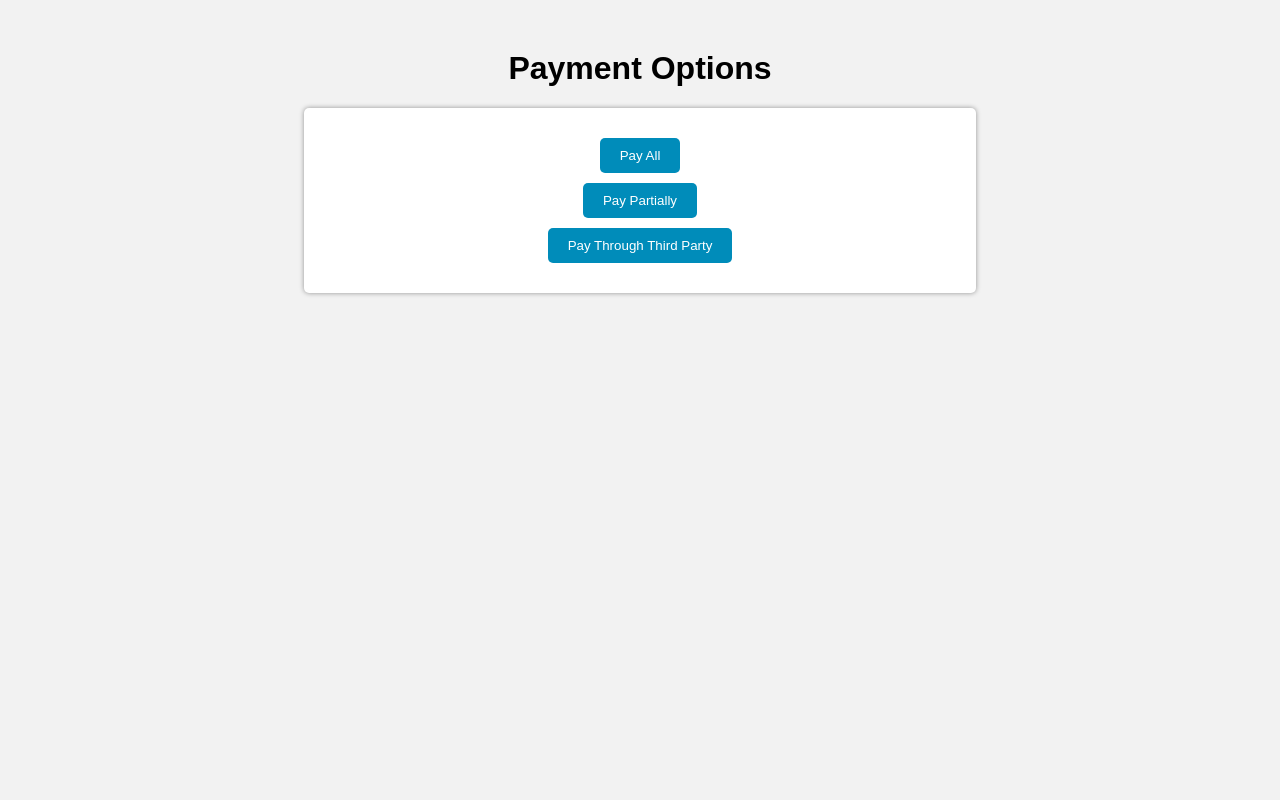
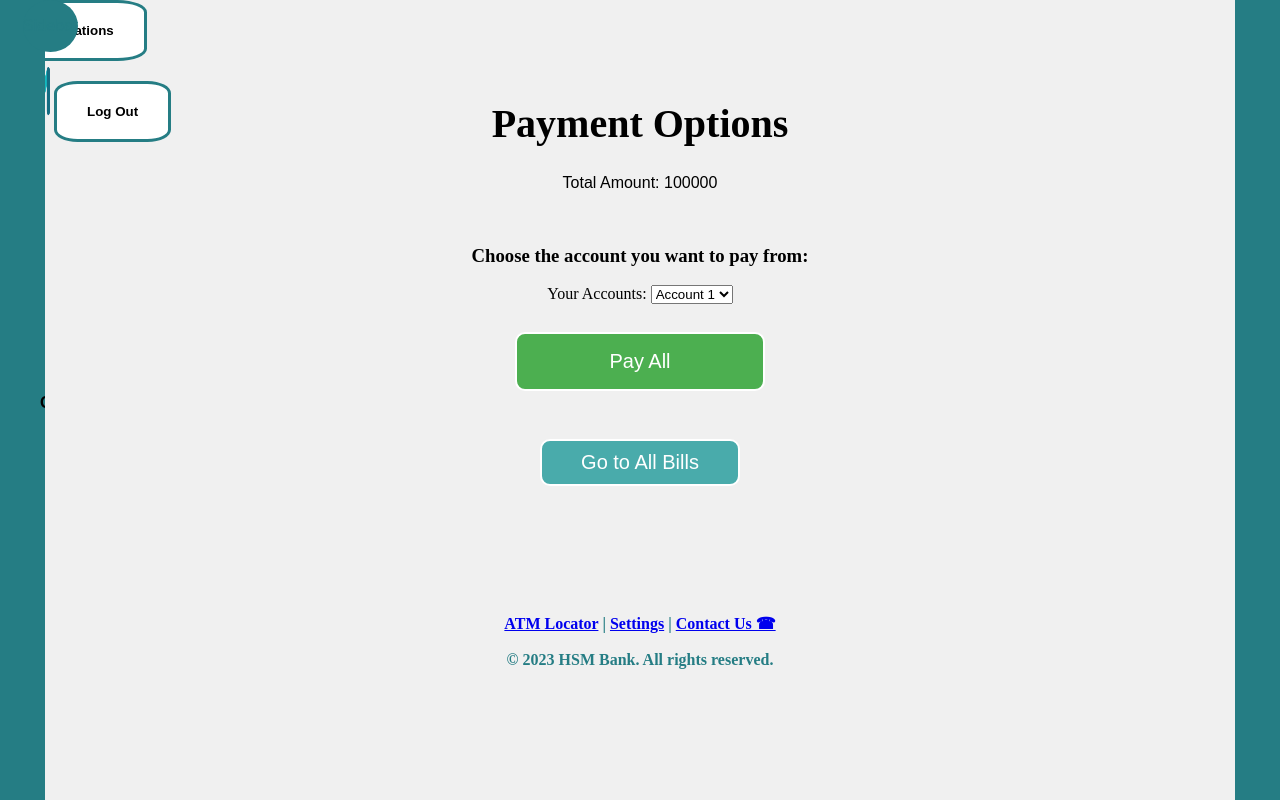
Before and after one commit to software-engineering-2023/HSM, a website: page bankApp/client/pay.html in a window 1280 px wide. Drawn offline with Linux system fonts and the light colour scheme.

Commit message:
pay.html and instbill.html done

```diff
--- a/bankApp/client/pay.html
+++ b/bankApp/client/pay.html
@@ -1,34 +1,30 @@
 <!DOCTYPE html>
 <html>
 <head>
+	<link rel="stylesheet" href="../universalstyles.css">
 	<title>Payment Options</title>
 	<style>
-		body {
-			font-family: Arial, sans-serif;
-			background-color: #f2f2f2;
-		}
-		h1 {
+
+	  .pay {
+			margin-top: 10px;
+			margin-bottom: 20px;
+			padding:16px 21px;
+			background-color: #4CAF50;
+			border: 2px solid white;
+			display: inline;
+			color: white;
+			width: 250px;
+			font-size: 20px;
+			cursor:pointer;
 			text-align: center;
-			margin-top: 50px;
-		}
-		.container {
-			margin: auto;
-			width: 50%;
-			background-color: white;
-			padding: 20px;
-			border-radius: 5px;
-			box-shadow: 0px 0px 5px 0px rgba(0,0,0,0.4);
-		}
-		button {
-			display: block;
-			margin: 10px auto;
-			background-color: #008CBA;
-			color: white;
-			border-radius: 5px;
-			padding: 10px 20px;
-			border: none;
-			cursor: pointer;
-		}
+			align-content: center;
+			border-radius: 10px;
+      }
+
+	  .pay:hover {
+			background-color: #5ddb61;
+      }
+
 		button:active {
 			transform: translateY(2px);
 			box-shadow: none;
@@ -42,30 +38,103 @@
 			width: 35%;
 			height: 10%;
 		}
-		.cancel-btn {
-			background-color: #f44336;
-		}
+
 	</style>
 </head>
 <body>
-	<h1>Payment Options</h1>
-	<div class="container">
-		<button>Pay All</button>
-		<button onclick="document.getElementById('partialPayment').style.display = 'block';">Pay Partially</button>
-		<button onclick="document.getElementById('thirdParty').style.display = 'block';">Pay Through Third Party</button>
-		<div id="partialPayment" style="display: none;">
-			<label for="partialAmount">How much do you want to pay?</label>
-			<input type="number" id="partialAmount" name="partialAmount" placeholder="Enter amount in EGP" min="0" step="1">
-			<button onclick="document.getElementById('partialPayment').style.display = 'none';">Submit</button>
-			<button class="cancel-btn" onclick="document.getElementById('partialPayment').style.display = 'none';">Cancel</button>
+    <header>
+
+        <div class="header">
+            <div class="dropdown">
+                <button class="notification-button" onclick="window.location='notifications.html'">Notifications</button>
+                <div class="dropdown-content">
+                    <a href="#">Announcement: Updated terms and conditions</a>
+                    <a href="#">Reminder: Pay electricity bill</a>
+                    <a href="#">Issue Resolution: Thank you for reaching out to be...</a>
+                </div>
+            </div>
+
+            <img id="logo" src="../logo_text.png" alt="Logo">
+
+            <button class="logout-button" onclick="window.location='../loginPage.html'">Log Out</button>
+        </div>
+
+        <div class="sidebar" id="sidebar-id">
+            <ul>
+                <br><br><br><br>
+                <li><a href="client.html">Home</a></li>
+                <br>
+                <li><a href="transfer.html">Transfer</a></li>
+                <br>
+                <li><a href="accounts.html">Accounts</a></li>
+                <br>
+                <li><a href="loan.html">Loans</a></li>
+                <br>
+                <li><a href="cards.html">Cards</a></li>
+                <br>
+                <li><a href="viewReminders.html">Reminders</a></li>
+                <br>
+                <li><a href="bills.html">Bills</a></li>
+                <br><br><br>
+                <li><a href="../loginPage.html">Log Out</a></li>
+            </ul>
+        </div>
+        <button class="sidebar-button" id="sidebar-button-id">Sidebar</button>
+
+        </div>
+
+    </header>
+
+    <main class="main-area">
+		<body>
+	<div style="text-align: center;">
+	<h1 style="color: black; font-weight: bold; font-family: 'Times New Roman', Times, serif; font-size: 40px;">Payment Options</h1>
+
+	<p>Total Amount: 100000</p>
+	<br>
+	<h3 class="title">Choose the account you want to pay from:</h3>
+        <div class="dropdown">
+          <label for="account-select">Your Accounts:</label>
+          <select id="account-select">
+            <option value="Account 1">Account 1</option>
+            <option value="Account 2">Account 2</option>
+            <option value="Account 3">Account 3</option>
+          </select>
+        </div>
+		<br>
+			<button class="pay">Pay All</button>
+			<br><br>
+			<button class="redirect-button" onclick="window.location='bills.html'">Go to All Bills</button>
 		</div>
-		<div id="thirdParty" style="display: none;">
-			<label>Third Party Options: </label>
-			<button>Fawry</button>
-			<button>Vodafone Cash</button>
-			<button>WePay</button>
-			<button class="cancel-btn" onclick="document.getElementById('thirdParty').style.display = 'none';">Cancel</button>
-		</div>
+
 	</div>
+
+</main>
+
+<br><br><br><br>
+<div class="footer">
+	<footer>
+		<br><br>
+		<a href="atm.html">ATM Locator</a> | <a href="settings.html">Settings</a> | <a href="contactus.html">Contact Us &phone;</a>
+		<br><br>
+		&copy; 2023 HSM Bank. All rights reserved.
+	</footer>
+</div>
+<div class="rightbar"> </div>
+</body>
+<script>
+	var sidebartmp = document.getElementById("sidebar-id");
+	var sidebarbuttontmp = document.getElementById("sidebar-button-id");
+	sidebarbuttontmp.addEventListener("click", () => {
+		if(sidebartmp.style.width === "45px"){
+			sidebartmp.style.width = "200px";
+			sidebarbuttontmp.style.left="180px";
+		}else{
+			sidebartmp.style.width = "45px";
+			sidebarbuttontmp.style.left="23px";
+		}
+	});
+
+</script>
 </body>
 </html>
```
Also changed, not shown: bankApp/client/instBill.html (+99 -25 lines).
